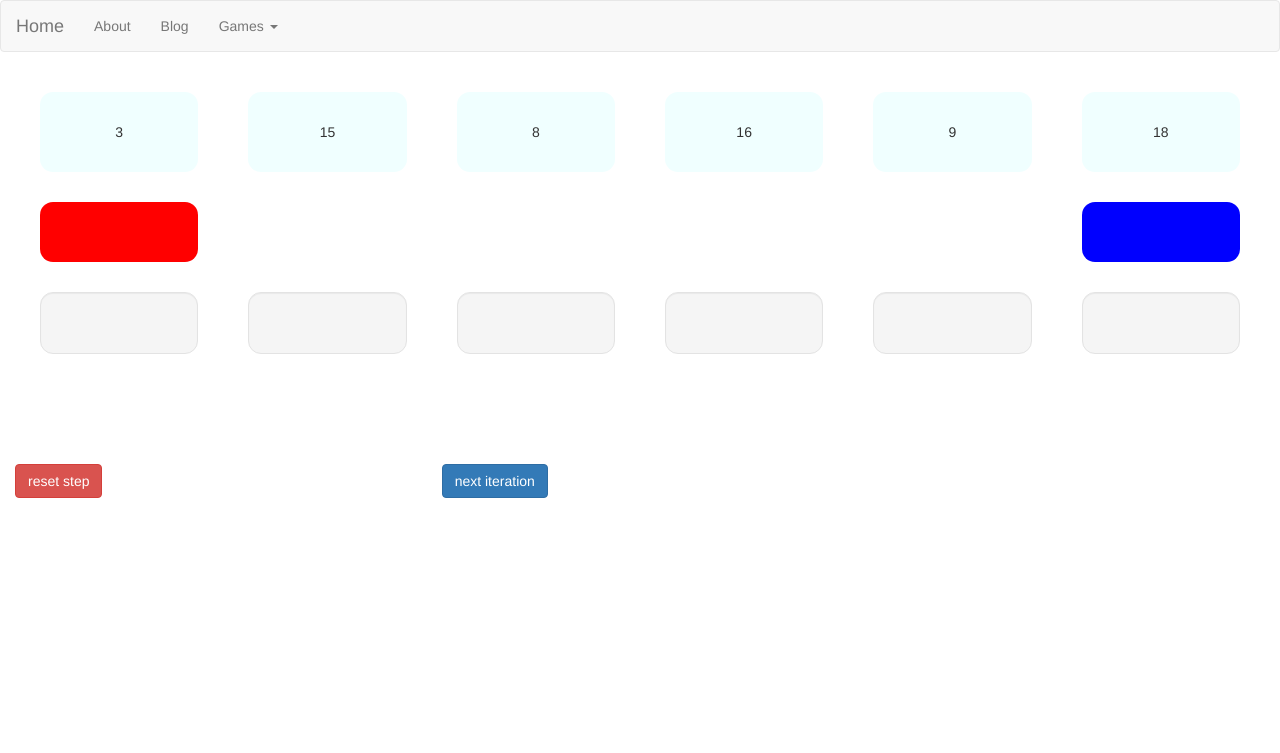
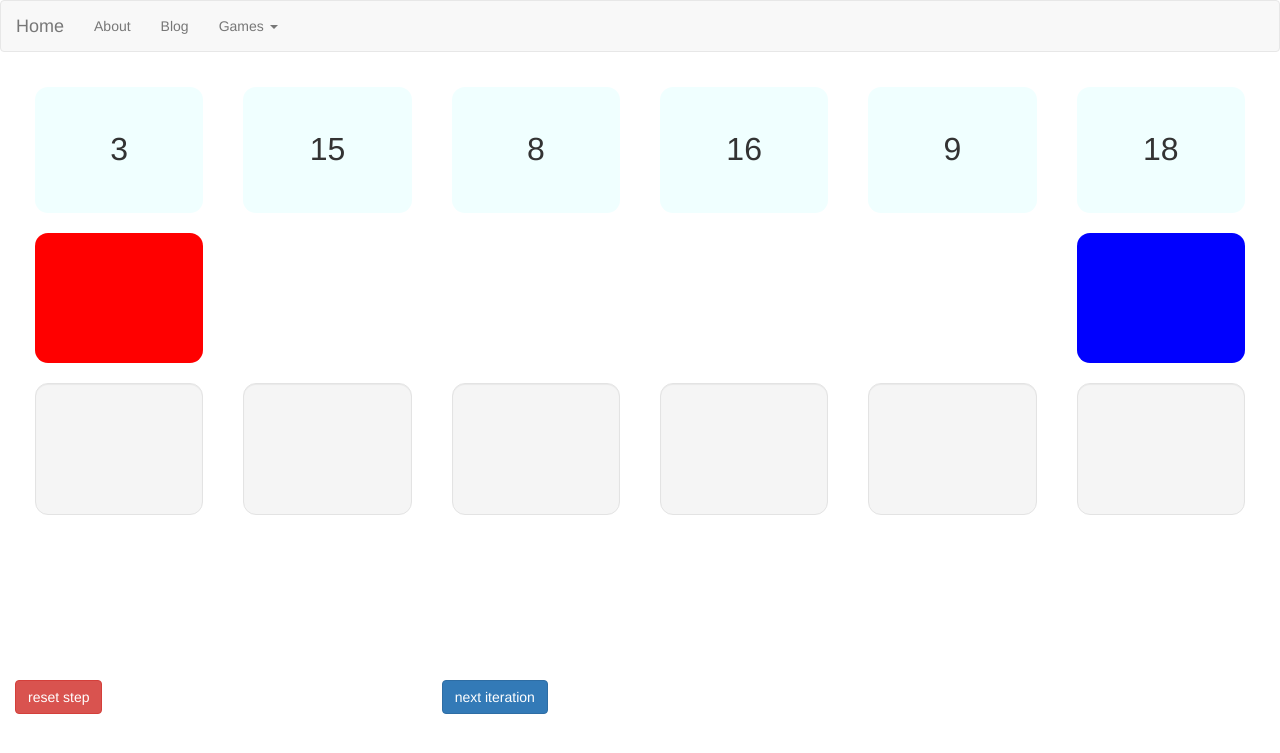
Before and after one commit to simon-lammes/simon-lammes.github.io, a Jekyll site: the page built from games/bubble-sort/index.html, in a window 1280 px wide. Shown: the top 753 px of the page. Built offline with Jekyll 4.4.1, drawn with Linux system fonts in a browser that asks for light colours.

Commit message:
design changes

```diff
--- a/_layouts/game-setup.html
+++ b/_layouts/game-setup.html
@@ -182,22 +182,22 @@ layout: default
     {{ content }}
 </div>
 <div draggable="false" id="my-root" class="container-fluid">
-    <div style="min-height: 50px;" id="originalNumberRow" class="row">
+    <div id="originalNumberRow" class="row">
         {% for i in (0..maxIndex) %}
         <div class="col-sm-{{ columnSpan }}"><div id="{{ i }}originalNumber" draggable="true" ondragstart="dragNumber(event)"></div></div>
         {% endfor %}
     </div>
-    <div style="min-height: 50px;" id="originalPointerRow" class="row">
+    <div id="originalPointerRow" class="row">
         {% for i in (0..maxIndex) %}
         <div class="col-sm-{{ columnSpan }}"><div id="{{ i }}originalPointer" draggable="true" ondragstart="dragPointer(event)"></div></div>
         {% endfor %}
     </div>
-    <div  id="newNumberRow" class="row">
+    <div id="newNumberRow" class="row">
         {% for i in (0..maxIndex) %}
         <div class="col-sm-{{ columnSpan }}"><div id="{{ i }}newNumber" class="well" ondrop="dropNumber(event)" ondragover="allowNumberDrop(event)"></div></div>
         {% endfor %}
     </div>
-    <div style="min-height: 50px;" id="newPointerRow" class="row">
+    <div id="newPointerRow" class="row">
         {% for i in (0..maxIndex) %}
         <div class="col-sm-{{ columnSpan }}" ><div id="{{ i }}newPointer" ondrop="dropPointer(event)" ondragover="allowPointerDrop(event)"></div></div>
         {% endfor %}
--- a/games/bubble-sort/game-style.css
+++ b/games/bubble-sort/game-style.css
@@ -1,13 +1,14 @@
 #my-root div div div {
-    padding: 30px;
+    padding: 65px;
     text-align: center;
-    margin: 10px;
+    margin: 5px;
     border-radius: 13px;
+    font-size: 32px;
 }
 
 #originalNumberRow div div {
     background-color: azure;
-
+    padding: 40px !important;
 }
 
 .row {
```
